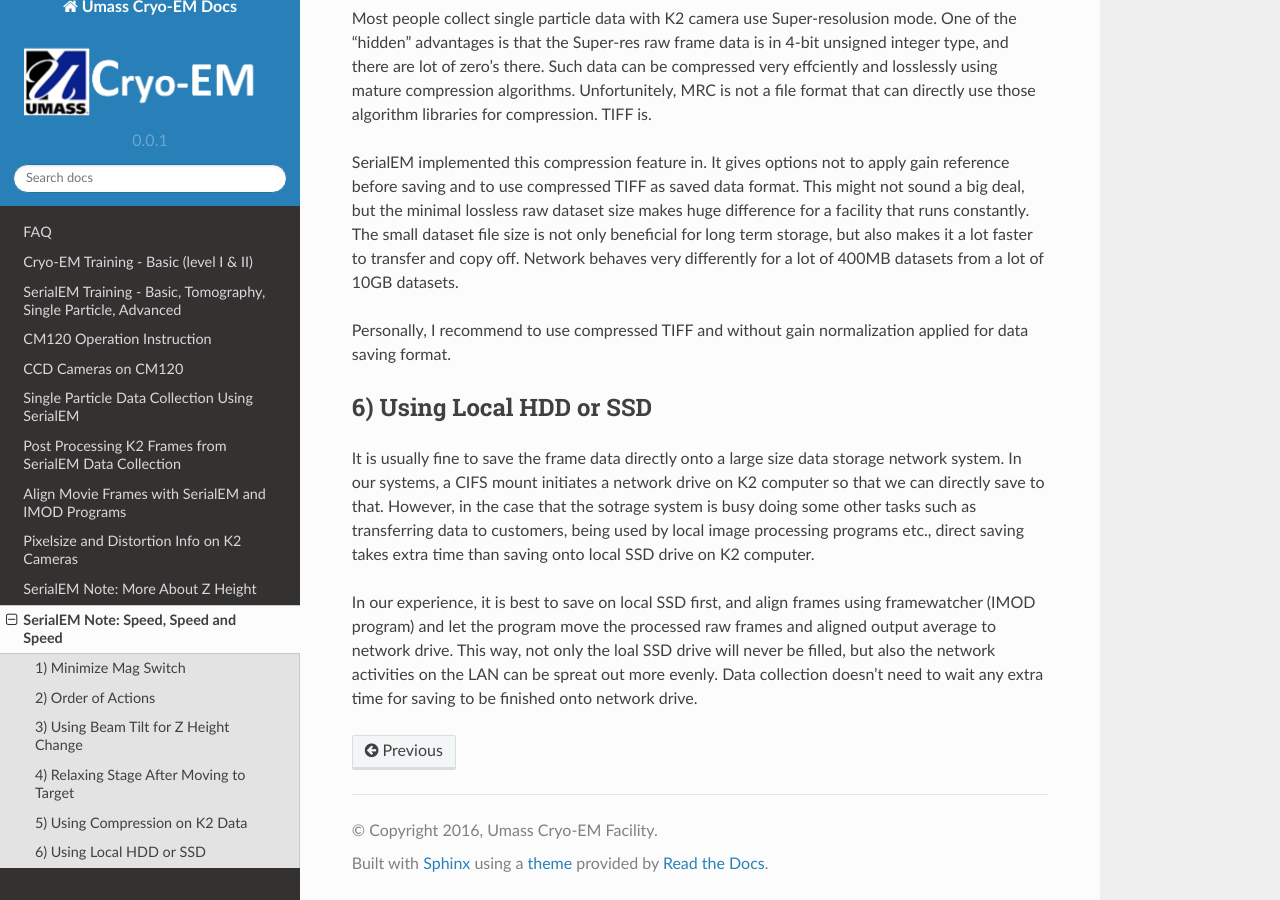
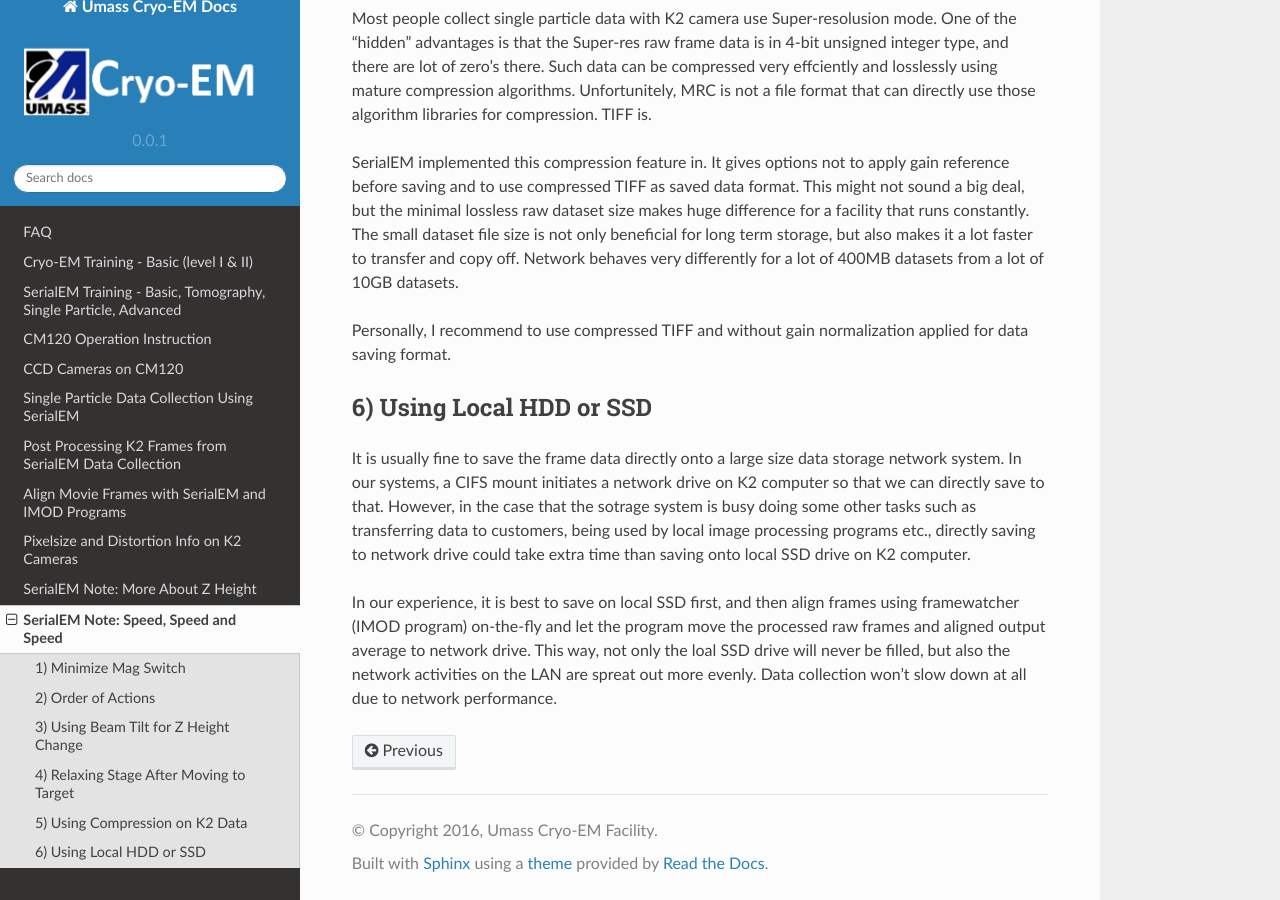
Before and after one commit to xuchen66/sphinx-emdocs, a Sphinx documentation site: the page built from source/serialEM-note-speed-speed-speed.rst, in a window 1280 px wide and 900 px high, scrolled down 3694 px. Built offline with Sphinx 7.4.7 and the Read the Docs theme 2.0.0, drawn with Linux system fonts in a browser that asks for light colours; pages that are not in the unit, such as notebooks, are missing from menus.

Commit message:
Update serialEM-note-speed-speed-speed.rst

```diff
--- a/source/serialEM-note-speed-speed-speed.rst
+++ b/source/serialEM-note-speed-speed-speed.rst
@@ -158,6 +158,6 @@
 6) Using Local HDD or SSD
 -------------------------
 
-It is usually fine to save the frame data directly onto a large size data storage network system. In our systems, a CIFS mount initiates a network drive on K2 computer so that we can directly save to that. However, in the case that the sotrage system is busy doing some other tasks such as transferring data to customers, being used by local image processing programs etc., direct saving takes extra time than saving onto local SSD drive on K2 computer.
+It is usually fine to save the frame data directly onto a large size data storage network system. In our systems, a CIFS mount initiates a network drive on K2 computer so that we can directly save to that. However, in the case that the sotrage system is busy doing some other tasks such as transferring data to customers, being used by local image processing programs etc., directly saving to network drive could take extra time than saving onto local SSD drive on K2 computer.
 
-In our experience, it is best to save on local SSD first, and align frames using framewatcher (IMOD program) and let the program move the processed raw frames and aligned output average to network drive. This way, not only the loal SSD drive will never be filled, but also the network activities on the LAN can be spreat out more evenly. Data collection doesn't need to wait any extra time for saving to be finished onto network drive.
+In our experience, it is best to save on local SSD first, and then align frames using framewatcher (IMOD program) on-the-fly and let the program move the processed raw frames and aligned output average to network drive. This way, not only the loal SSD drive will never be filled, but also the network activities on the LAN are spreat out more evenly. Data collection won't slow down at all due to network performance.
```
